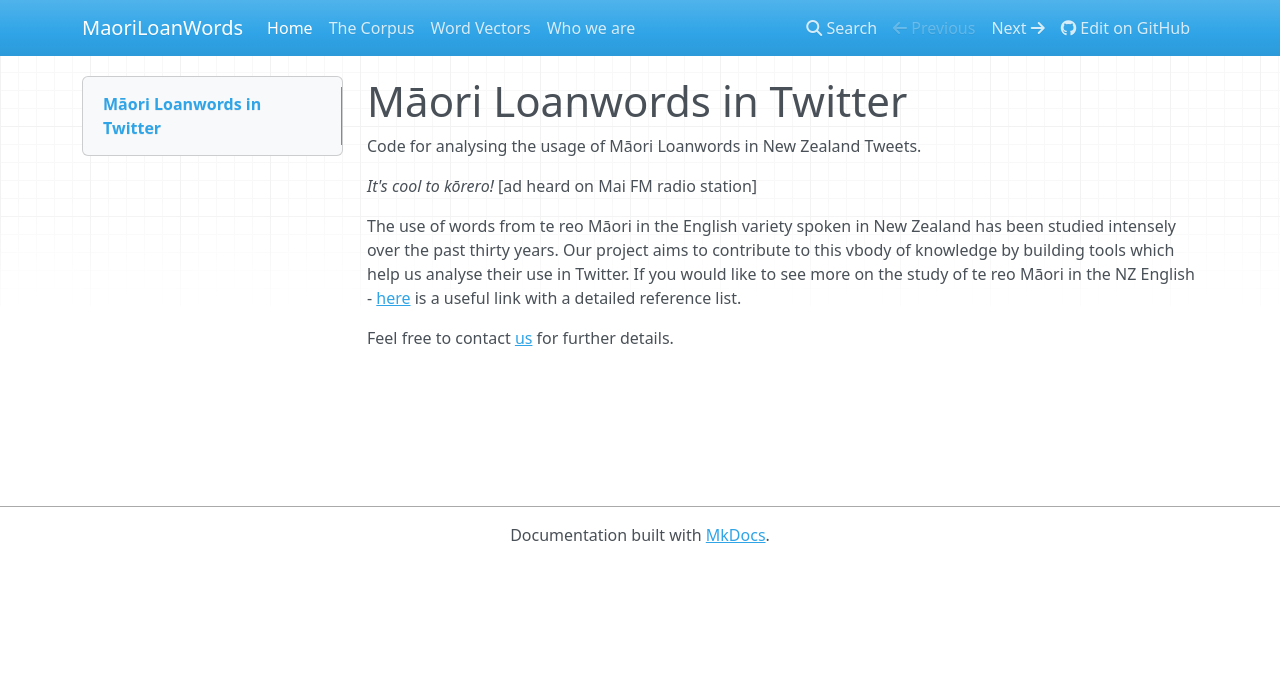
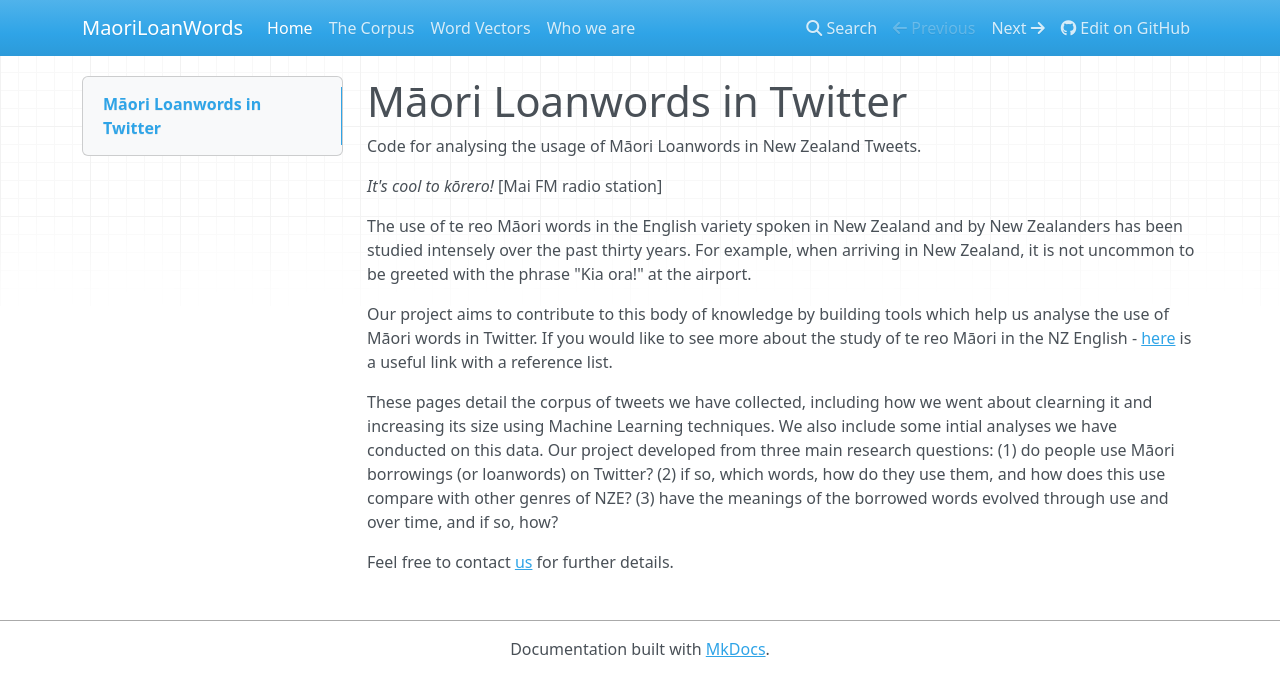
Before and after one commit to Waikato/kiwiwords, an MkDocs documentation site: the page built from docs/index.md, in a window 1280 px wide. Shown: the top 696 px of the page. Built offline with MkDocs 1.6.1, drawn with Linux system fonts in a browser that asks for light colours; nearby versions of some CDN libraries.

Commit message:
Update index.md

```diff
--- a/docs/index.md
+++ b/docs/index.md
@@ -1,8 +1,15 @@
 # Māori Loanwords in Twitter
 Code for analysing the usage of Māori Loanwords in New Zealand Tweets.
 
-*It's cool to kōrero!* [ad heard on Mai FM radio station]
+*It's cool to kōrero!* [Mai FM radio station]
 
-The use of words from te reo Māori in the English variety spoken in New Zealand has been studied intensely over the past thirty years. Our project aims to contribute to this vbody of knowledge by building tools which help us analyse their use in Twitter. If you would like to see more on the study of te reo Māori in the NZ English - [here](https://www.calude.net/andreea/MaoriLoans.html) is a useful link with a detailed reference list.
+The use of te reo Māori words in the English variety spoken in New Zealand and by New Zealanders has been studied intensely over the past thirty years. For example, when arriving in New Zealand, it is not uncommon to be greeted with the phrase "Kia ora!" at the airport.
+
+Our project aims to contribute to this body of knowledge by building tools which help us analyse the use of Māori words in Twitter. If you would like to see more about the study of te reo Māori in the NZ English - [here](https://www.calude.net/andreea/MaoriLoans.html) is a useful link with a reference list.
+
+These pages detail the corpus of tweets we have collected, including how we went about clearning it and increasing its size using Machine Learning techniques. We also include some intial analyses we have conducted on this data. Our project developed from three main research questions:
+(1) do people use Māori borrowings  (or loanwords) on Twitter?
+(2) if so, which words, how do they use them, and how does this use compare with other genres of NZE?
+(3) have the meanings of the borrowed words evolved through use and over time, and if so, how?
 
 Feel free to contact [us](https://waikato.github.io/MaoriLoanWords/team/) for further details.
```
